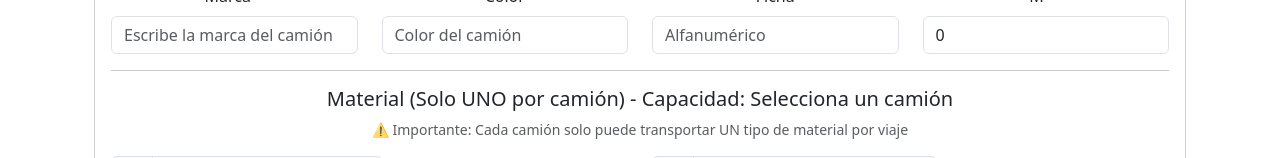
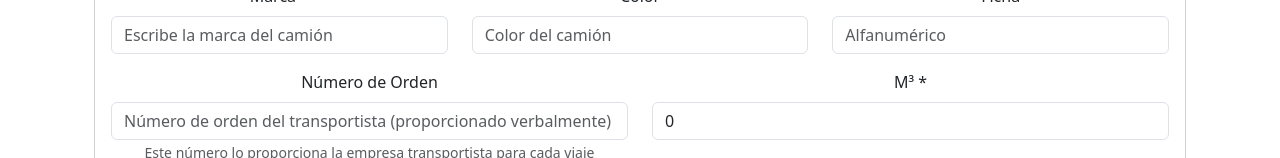
Before and after one commit to xgenm/gestion-despachos, a React (Create React App) app: page / in a window 1280 px wide. Shown: the part 642-800 px from the top of the page. Built offline with nearby package versions, Linux system fonts and the light colour scheme; no server answers; sample sign-in values are in the browser's storage.

Commit message:
feat: Agregar Número de Orden editable (no autorrellenable, solo en dispatches)

```diff
--- a/src/components/DispatchForm.tsx
+++ b/src/components/DispatchForm.tsx
@@ -19,13 +19,14 @@ const initialFormState = {
   placa: '',
   color: '',
   ficha: '',
-  m3: 0, // Nuevo campo
+  numeroOrden: '', // Número de orden del transportista
+  m3: 0,
   cliente: '',
   celular: '',
   userId: 0,
   equipmentId: 0,
   operatorId: 0,
-  caminoId: 0, // Nuevo campo
+  caminoId: 0,
 };
 
 const materialsData = [
@@ -138,7 +139,7 @@ const DispatchForm: React.FC<Props> = ({ onSubmit }) => {
     const { id, value } = event.target;
 
     // Campos que deben convertirse a MAYÚSCULAS
-    const uppercaseFields = ['camion', 'color', 'ficha', 'cliente'];
+    const uppercaseFields = ['camion', 'color', 'ficha', 'numeroOrden', 'cliente'];
     const numericFields = ['userId', 'equipmentId', 'operatorId'];
 
     let finalValue: any;
@@ -220,6 +221,7 @@ const DispatchForm: React.FC<Props> = ({ onSubmit }) => {
       camion: camino.marca,
       color: camino.color,
       ficha: camino.ficha,
+      // numeroOrden NO se autorellena, se escribe manualmente cada vez
       m3: typeof camino.m3 === 'string' ? parseFloat(camino.m3) : (camino.m3 || 0),
       caminoId: camino.id
     };
@@ -420,6 +422,19 @@ const DispatchForm: React.FC<Props> = ({ onSubmit }) => {
               />
               {user?.role === 'employee' && caminoData && <Form.Text className="text-muted">Camión ya registrado (solo admin puede modificar)</Form.Text>}
             </Form.Group>
+          </Row>
+
+          <Row className="mb-3">
+            <Form.Group as={Col} controlId="numeroOrden">
+              <Form.Label>Número de Orden</Form.Label>
+              <Form.Control
+                type="text"
+                value={formData.numeroOrden}
+                onChange={handleInputChange}
+                placeholder="Número de orden del transportista (proporcionado verbalmente)"
+              />
+              <Form.Text className="text-muted">Este número lo proporciona la empresa transportista para cada viaje</Form.Text>
+            </Form.Group>
             <Form.Group as={Col} controlId="m3">
               <Form.Label>M³ *</Form.Label>
               <Form.Control
--- a/src/types.ts
+++ b/src/types.ts
@@ -8,6 +8,7 @@ export interface Dispatch {
   color: string;
   ficha: string;
   m3: number;
+  numeroOrden: string; // Número de orden del transportista/empresa
   materials: { id: string; quantity: number }[];
   cliente: string;
   celular: string;
--- a/src/views/DispatchView.tsx
+++ b/src/views/DispatchView.tsx
@@ -79,6 +79,7 @@ const DispatchView: React.FC = () => {
         placa: newDispatch.placa,
         color: newDispatch.color || '',
         ficha: newDispatch.ficha || '',
+        numeroOrden: newDispatch.numeroOrden || '',
         m3: newDispatch.m3 || null,
         materials: newDispatch.materials,
         cliente: newDispatch.cliente,
```
Also changed, not shown: 2 other files (tests, documents, lock files or other folders).
